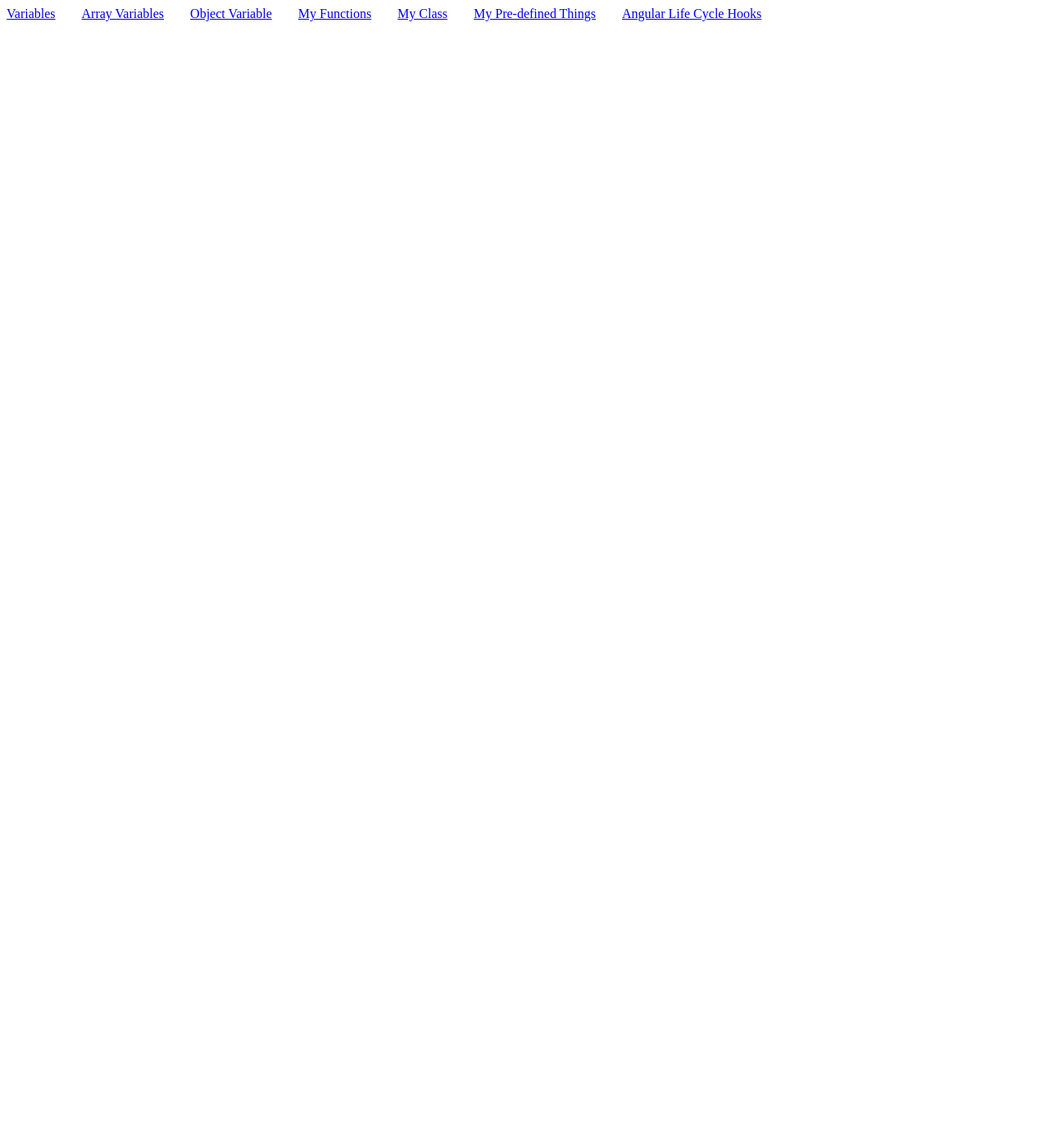
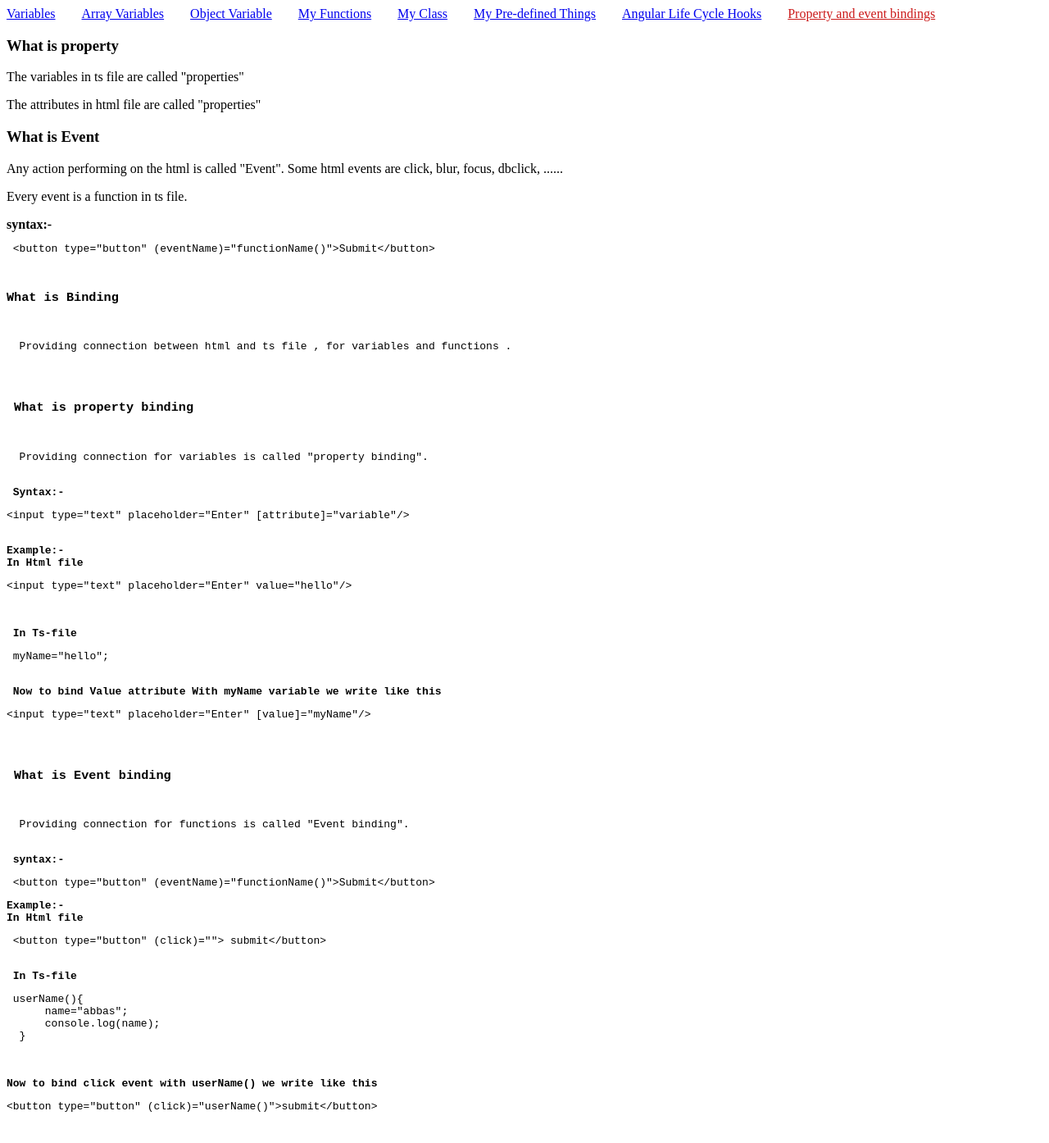
Before and after one commit to Battula-V/live-project, an Angular app: page /property-and-event-bindings in a window 1280 px wide. Before the commit this address led to /. Shown: the top 1394 px of the page at 82% size. Before the commit the page ends 800 px from the top, so only its background shows below. Built offline with nearby package versions, Linux system fonts and the light colour scheme.

Commit message:
property and event binding added

```diff
--- a/src/app/app-routing.module.ts
+++ b/src/app/app-routing.module.ts
@@ -7,6 +7,7 @@ import { MyFunctionsComponent } from './components/my-functions/my-functions.com
 import { MyClassComponent } from './components/my-class/my-class.component';
 import { MyPreDefinedThingsComponent } from './components/my-pre-defined-things/my-pre-defined-things.component';
 import { LifeCycleHooksComponent } from './components/life-cycle-hooks/life-cycle-hooks.component';
+import { PropertyAndEventBindingsComponent } from './components/property-and-event-bindings/property-and-event-bindings.component';
 const routes: Routes = [
   {
     path:"",
@@ -35,6 +36,10 @@ const routes: Routes = [
   {
     path: "life-cycle-hooks",
     component: LifeCycleHooksComponent
+  },
+  {
+    path:"property-and-event-bindings",
+    component:PropertyAndEventBindingsComponent
   }
 ];
 
--- a/src/app/app.module.ts
+++ b/src/app/app.module.ts
@@ -12,6 +12,7 @@ import { MyClassComponent } from './components/my-class/my-class.component';
 import { MyPreDefinedThingsComponent } from './components/my-pre-defined-things/my-pre-defined-things.component';
 import { LifeCycleHooksComponent } from './components/life-cycle-hooks/life-cycle-hooks.component';
 import { FormsModule } from "@angular/forms";
+import { PropertyAndEventBindingsComponent } from './components/property-and-event-bindings/property-and-event-bindings.component';
 @NgModule({
   declarations: [
     AppComponent,
@@ -22,7 +23,8 @@ import { FormsModule } from "@angular/forms";
     MyFunctionsComponent,
     MyClassComponent,
     MyPreDefinedThingsComponent,
-    LifeCycleHooksComponent
+    LifeCycleHooksComponent,
+    PropertyAndEventBindingsComponent
   ],
   imports: [
     BrowserModule,
--- a/src/app/components/menu-bar/menu-bar.component.html
+++ b/src/app/components/menu-bar/menu-bar.component.html
@@ -21,4 +21,7 @@
     <div>
         <a routerLink="life-cycle-hooks" routerLinkActive="color-1"> Angular Life Cycle Hooks</a>
     </div>
+    <div>
+        <a routerLink="property-and-event-bindings" routerLinkActive="color-1">Property and event bindings</a>
+    </div>
 </div>
--- /dev/null
+++ b/src/app/components/property-and-event-bindings/property-and-event-bindings.component.html
@@ -0,0 +1,38 @@
+<h3> What is property</h3>
+<p> The variables in ts file are called "properties"</p>
+<p> The attributes in html file are called "properties"</p>
+
+<h3> What is Event</h3>
+<p> Any action performing on the html is called "Event". Some html events are click, blur, focus, dbclick, ...... </p>
+<p> Every event is a function in ts file. </p>
+<b> syntax:-</b>
+<pre> {{code3}}<pre>
+
+<h3>What is Binding</h3>
+<p>  Providing connection between html and ts file , for variables and functions .</p>
+
+<h3> What is property binding</h3>
+<p>  Providing connection for variables is called "property binding".</p>
+<b> Syntax:-</b>
+<pre>{{code1}}</pre>
+<b>Example:-</b>
+<b>In Html file</b>
+<pre>{{code}}</pre>
+
+<b> In Ts-file</b>
+<p> myName="hello";</p>
+<b> Now to bind Value attribute With myName variable we write like this</b>
+<pre>{{code2}}</pre>
+
+<h3> What is Event binding</h3>
+<p>  Providing connection for functions is called "Event binding".</p>
+<b> syntax:-</b>
+<pre> {{code3}}<pre>
+<b>Example:-</b>
+<b>In Html file</b>
+<pre>{{code4}}</pre>
+<b> In Ts-file</b>
+<pre>{{code5}}</pre>
+
+<b>Now to bind click event with userName() we write like this</b>
+<pre>{{code6}}</pre>
--- /dev/null
+++ b/src/app/components/property-and-event-bindings/property-and-event-bindings.component.ts
@@ -0,0 +1,19 @@
+import { Component } from '@angular/core';
+
+@Component({
+  selector: 'app-property-and-event-bindings',
+  templateUrl: './property-and-event-bindings.component.html',
+  styleUrls: ['./property-and-event-bindings.component.scss']
+})
+export class PropertyAndEventBindingsComponent {
+    code=`<input type="text" placeholder="Enter" value="hello"/>`;
+    code1=`<input type="text" placeholder="Enter" [attribute]="variable"/>`;
+    code2=`<input type="text" placeholder="Enter" [value]="myName"/>`;
+    code3=`<button type="button" (eventName)="functionName()">Submit</button> `;
+    code4=` <button type="button" (click)=""> submit</button>`;
+    code5=` userName(){
+      name="abbas";
+      console.log(name);
+  }`;
+    code6=`<button type="button" (click)="userName()">submit</button>`;
+}
```
Also changed, not shown: src/app/components/property-and-event-bindings/property-and-event-bindings.component.scss (added), 1 other file (tests, documents, lock files or other folders).
